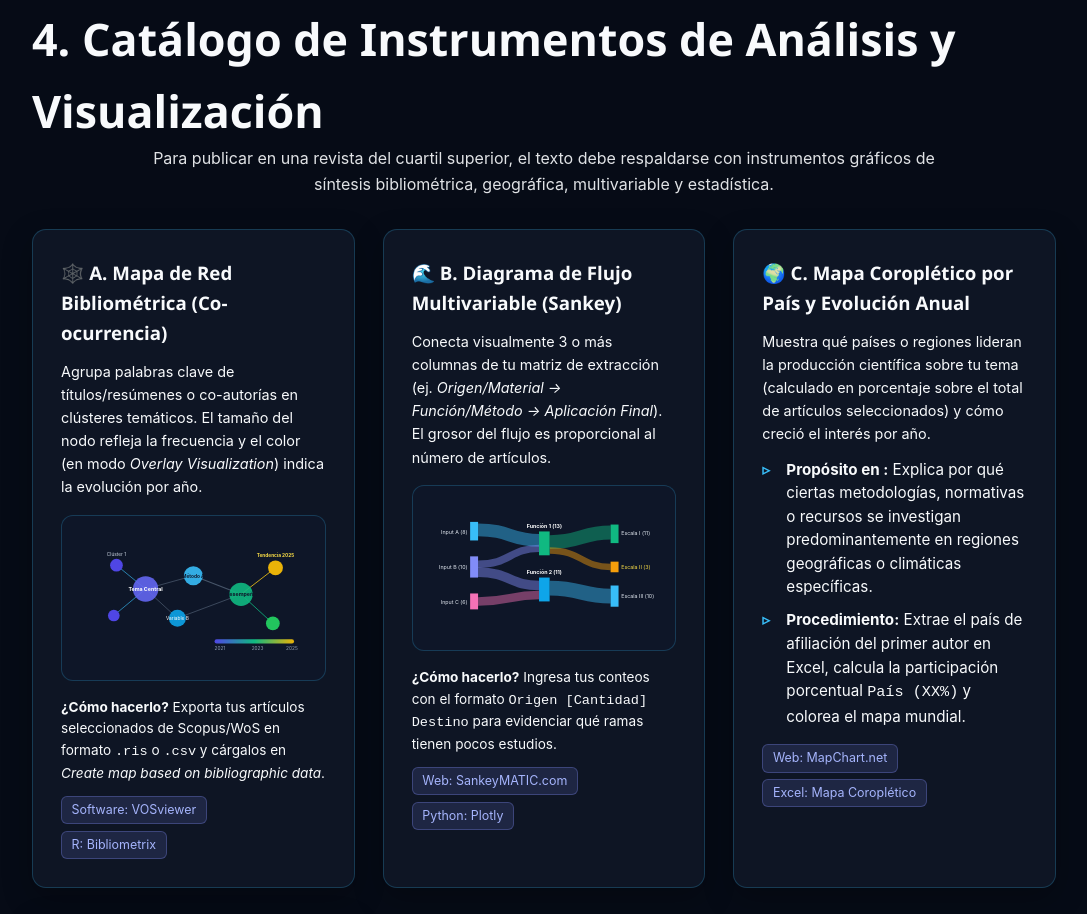
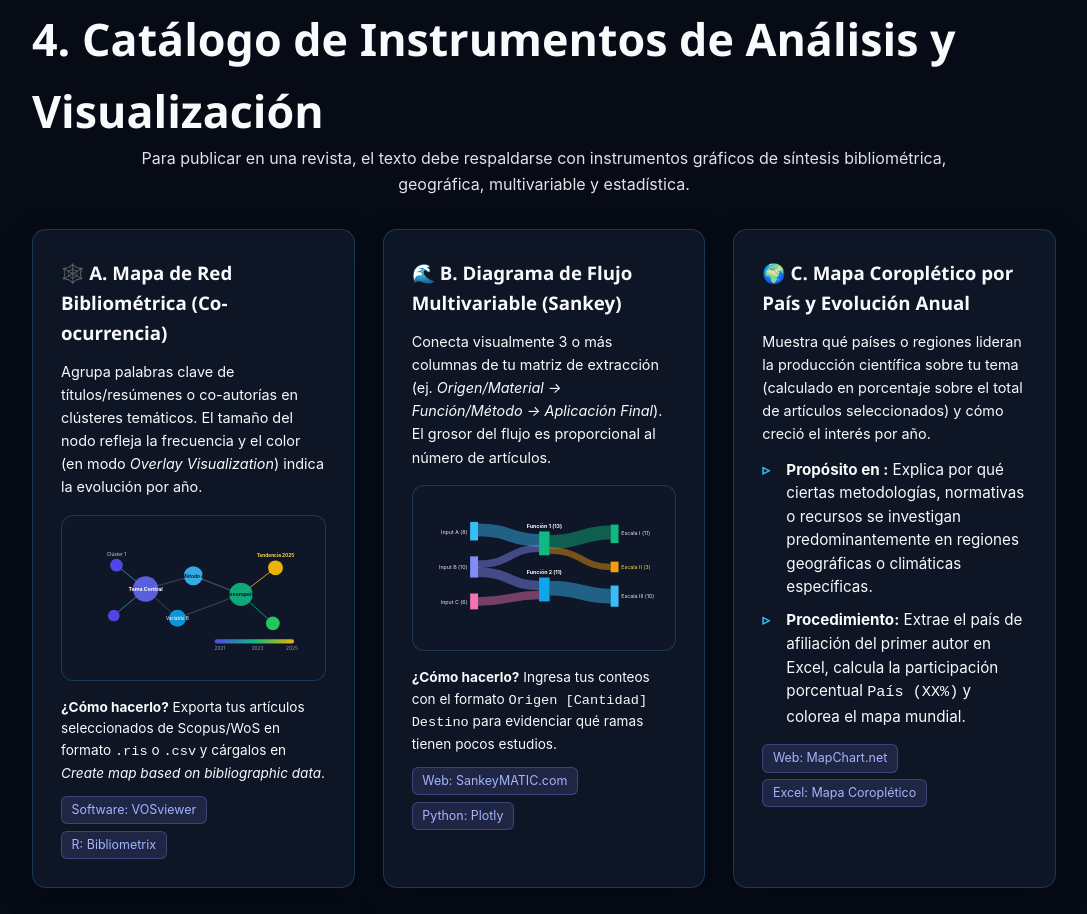
Before and after one commit to JMAC-Ingenieria/A-C, a plain HTML site: page rsl.html in a window 1280 px wide. Shown: the part 4059-4973 px from the top of the page, without its empty margins (96-1183 px from the left). Drawn offline with Linux system fonts and the light colour scheme.

Commit message:
Update publication requirement text in rsl.html

```diff
--- a/rsl.html
+++ b/rsl.html
@@ -824,7 +824,7 @@
         <section class="rsl-section" id="instrumentos-q1">
             <h2 class="section-title fade-in">4. Catálogo de Instrumentos de Análisis y Visualización</h2>
             <p style="text-align: center; max-width: 820px; margin: 0 auto 2rem auto; opacity: 0.9;">
-                Para publicar en una revista del cuartil superior, el texto debe respaldarse con instrumentos gráficos de síntesis bibliométrica, geográfica, multivariable y estadística.
+                Para publicar en una revista, el texto debe respaldarse con instrumentos gráficos de síntesis bibliométrica, geográfica, multivariable y estadística.
             </p>
 
             <div class="rsl-grid-2">
```
